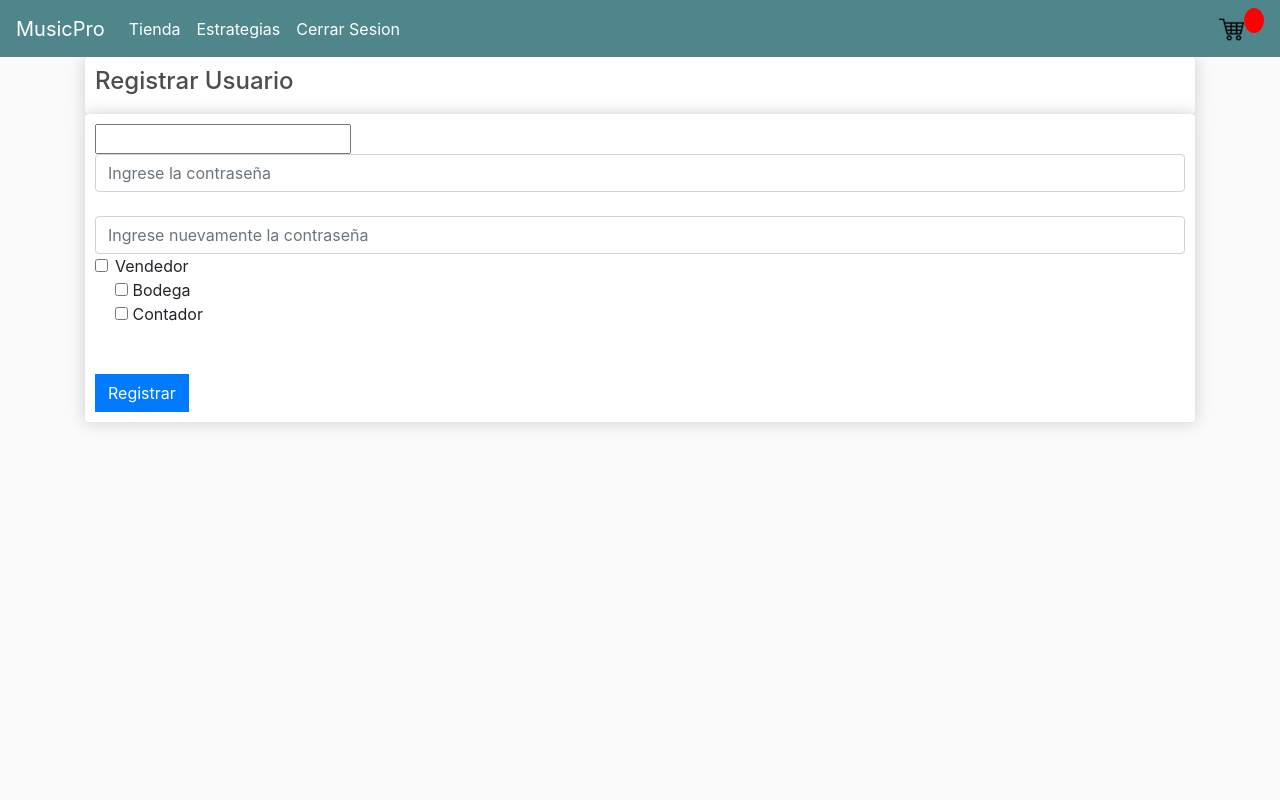
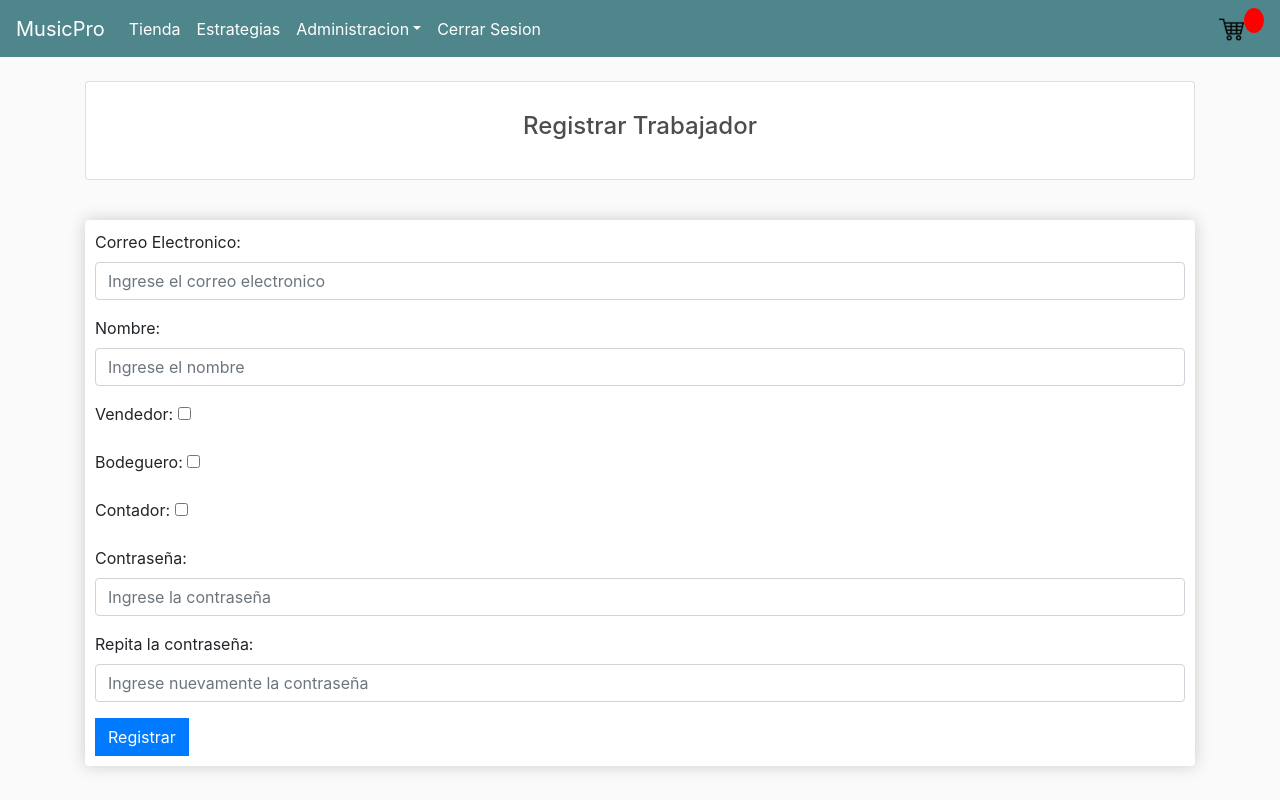
Before and after one commit to ivanmaldonaxdo/PROYECTOMUSICPRO, a Django app: page /registrar_trabajador/ in a window 1280 px wide. Run offline with Django 3.2, Linux system fonts and the light colour scheme; a user stored in the database is signed in; some libraries are stand-ins or nearby versions.

Commit message:
Algunos cambios

```diff
--- a/MusicPro/TiendaMPRO/forms.py
+++ b/MusicPro/TiendaMPRO/forms.py
@@ -100,44 +100,20 @@ class FormularioRegistroEmpleado(forms.ModelForm):
     class Meta:
         model = Usuario
         fields = ('email', 'nombre', 'usuario_vend', 'usuario_bodega', 'usuario_contador')
-        # widgets= {
-        #     'email': forms.EmailInput(
-        #         attrs={
-        #             'class': 'form-control',
-        #             'placeholder': 'Ingrese su correo electronico'
-        #         }
-        #     ),
-        #     'nombre': forms.TextInput(
-        #         attrs={
-        #             'class': 'form-control',
-        #             'placeholder': 'Ingrese su nombre'
-        #         }
-        #     ),
-        #     'usuario_vend': forms.CheckboxInput(
-        #         attrs={
-        #             'class':'form-check-input',
-        #             'type':'radio',
-        #             'name':'flexRadioDefault',
-        #             'id':'flexRadioDefault1'
-        #         }
-        #     ),
-        #     'usuario_bodega': forms.CheckboxInput(
-        #         attrs={
-        #             'class':'form-check-input',
-        #             'type':'radio',
-        #             'name':'flexRadioDefault',
-        #             'id':'flexRadioDefault2'
-        #         }
-        #     ),
-        #     'usuario_contador': forms.CheckboxInput(
-        #         attrs={
-        #             'class':'form-check-input',
-        #             'type':'radio',
-        #             'name':'flexRadioDefault',
-        #             'id':'flexRadioDefault3'
-        #         }
-        #     )
-        # }
+        widgets= {
+            'email': forms.EmailInput(
+                attrs={
+                    'class': 'form-control',
+                    'placeholder': 'Ingrese el correo electronico'
+                }
+            ),
+            'nombre': forms.TextInput(
+                attrs={
+                    'class': 'form-control',
+                    'placeholder': 'Ingrese el nombre'
+                }
+            )
+        }
 
     def clean_password2(self):
         password1 = self.cleaned_data.get('password1')
--- a/MusicPro/TiendaMPRO/models.py
+++ b/MusicPro/TiendaMPRO/models.py
@@ -37,9 +37,9 @@ class Usuario(AbstractBaseUser):
     nombre = models.CharField('Nombre', max_length=100, null=True)
     usuario_activo= models.BooleanField(default=True)
     usuario_admin = models.BooleanField(default=False)
-    usuario_vend = models.BooleanField(default=False)
-    usuario_bodega = models.BooleanField(default=False)
-    usuario_contador = models.BooleanField(default=False)
+    usuario_vend = models.BooleanField(default=False, verbose_name='Vendedor')
+    usuario_bodega = models.BooleanField(default=False, verbose_name='Bodeguero')
+    usuario_contador = models.BooleanField(default=False, verbose_name='Contador')
     objects = UsuarioManager()
 
     USERNAME_FIELD = 'email'
--- a/MusicPro/TiendaMPRO/templates/TiendaMPRO/main.html
+++ b/MusicPro/TiendaMPRO/templates/TiendaMPRO/main.html
@@ -31,6 +31,29 @@
               <li class="nav-item active">
                 <a class="nav-link" href="{% url 'estrategias' %}">Estrategias<span class="sr-only">(current)</span></a>
               </li>
+              {% if user.is_staff %}
+              <li class="nav-item active dropdown">
+                <a class="nav-link dropdown-toggle" role="button" data-toggle="dropdown" href="#" id="navbarDropdown">Administracion<span class="sr-only">(current)</span></a>
+                <div class="dropdown-menu" aria-labelledby="navbarDropdown">
+                  <a class="dropdown-item" href="{% url 'estrategias' %}">Estrategias</a>
+                  <div class="dropdown-divider"></div>
+                  <a class="dropdown-item" href="{% url 'registrar_trabajador' %}">Registrar Usuarios</a>
+                  <div class="dropdown-divider"></div>
+                  <a class="dropdown-item" href="#">Informes</a>
+                </div>
+              </li>
+              {% endif %}
+              {% if user.usuario_vend %}
+              <li class="nav-item active dropdown">
+                <a class="nav-link dropdown-toggle" role="button" data-toggle="dropdown" href="#" id="navbarDropdown">Administracion<span class="sr-only">(current)</span></a>
+                <div class="dropdown-menu" aria-labelledby="navbarDropdown">
+                  <a class="dropdown-item" href="{% url 'estrategias' %}">Pedidos</a>
+                  <div class="dropdown-divider"></div>
+                  <a class="dropdown-item" href="{% url 'registrar_trabajador' %}">Ordenes de envio</a>
+
+                </div>
+              </li>
+              {% endif %}
               <li class="nav-item active">
                 <a class="nav-link" href="{% url 'logout_usuario' %}">Cerrar Sesion</a>
               </li>
--- a/MusicPro/TiendaMPRO/templates/TiendaMPRO/registrar_trabajador.html
+++ b/MusicPro/TiendaMPRO/templates/TiendaMPRO/registrar_trabajador.html
@@ -3,31 +3,17 @@
 
 {% block content %}
 <div>
-    <div class="box-element">
-        <h4>Registrar Usuario</h4>
+    <br>
+    <div class="card blockquote text-center">
+        <br>
+        <h4>Registrar Trabajador</h4>
+        <br>
     </div>
+    <br>
     <div class="box-element">
         <form method="POST">
             {% csrf_token %}
-            {{form.email}}
-            <br>
-            {{form.password1}}
-            <br>
-            {{form.password2}}
-            <div class="form-check">
-                <input class="form-check-input" type="checkbox" name="flexRadioDefault" id="flexRadioDefault1">
-                <label class="form-check-label" for="flexRadioDefault1">Vendedor</label>
-            </div>
-            <div class="form-check">
-                {{ form.usuario_bodega }}
-                <label class="form-check-label" for="flexRadioDefault2">Bodega</label>
-            </div>
-            <div class="form-check">
-                {{ form.usuario_contador }}
-                <label class="form-check-label" for="flexRadioDefault3">Contador</label>
-            </div>
-                <br>
-                <br>
+            {{form.as_p}}
 
             <button class="btn btn-primary" type="submit">Registrar</button>
         </form>
--- a/MusicPro/TiendaMPRO/urls.py
+++ b/MusicPro/TiendaMPRO/urls.py
@@ -19,6 +19,7 @@ urlpatterns = [
     path('estrategias/', views.Estrategia, name='estrategias'),
     path('addEstrategia/',RegistraEstrateg.as_view(), name='addEstrategia'),
     path('registrar_trabajador/', Registrar_vendedor.as_view(), name='registrar_trabajador'),
+    path('pedidos/', views.Pedido, name='pedidos')
 
 
 ]
--- a/MusicPro/TiendaMPRO/views.py
+++ b/MusicPro/TiendaMPRO/views.py
@@ -20,6 +20,7 @@ from django.views.decorators.cache import never_cache
 from django.views.decorators.csrf import csrf_protect,csrf_exempt
 from .forms import FormEstrategiaVta, FormularioRegistroEmpleado
 from django.db.models import Q
+import numpy as np
 # Create your views here.
 
 
@@ -283,4 +284,10 @@ class Registrar_vendedor(CreateView):
     model = Usuario
     form_class = FormularioRegistroEmpleado
     template_name = 'TiendaMPRO/registrar_trabajador.html'
-    success_url = reverse_lazy('registrar_trabajador.html')
+    success_url = reverse_lazy('registrar_trabajador')
+
+
+def Pedido(request):
+    order = OrdenDeCompra.objects.all()
+    context={'order' : order}
+    return render(request, 'TiendaMPRO/Pedidos.html',context)
--- a/MusicPro/requirements.txt
+++ b/MusicPro/requirements.txt
@@ -1,3 +1,4 @@
 Django==3.2.3
 Pillow==8.0.0
 transbank-sdk==1.4.0
+numpy
```
Also changed, not shown: MusicPro/TiendaMPRO/templates/TiendaMPRO/Pedidos.html (added, +33 -0 lines), MusicPro/TiendaMPRO/migrations/0014_auto_20210624_1627.py (added), MusicPro/db.sqlite3.
